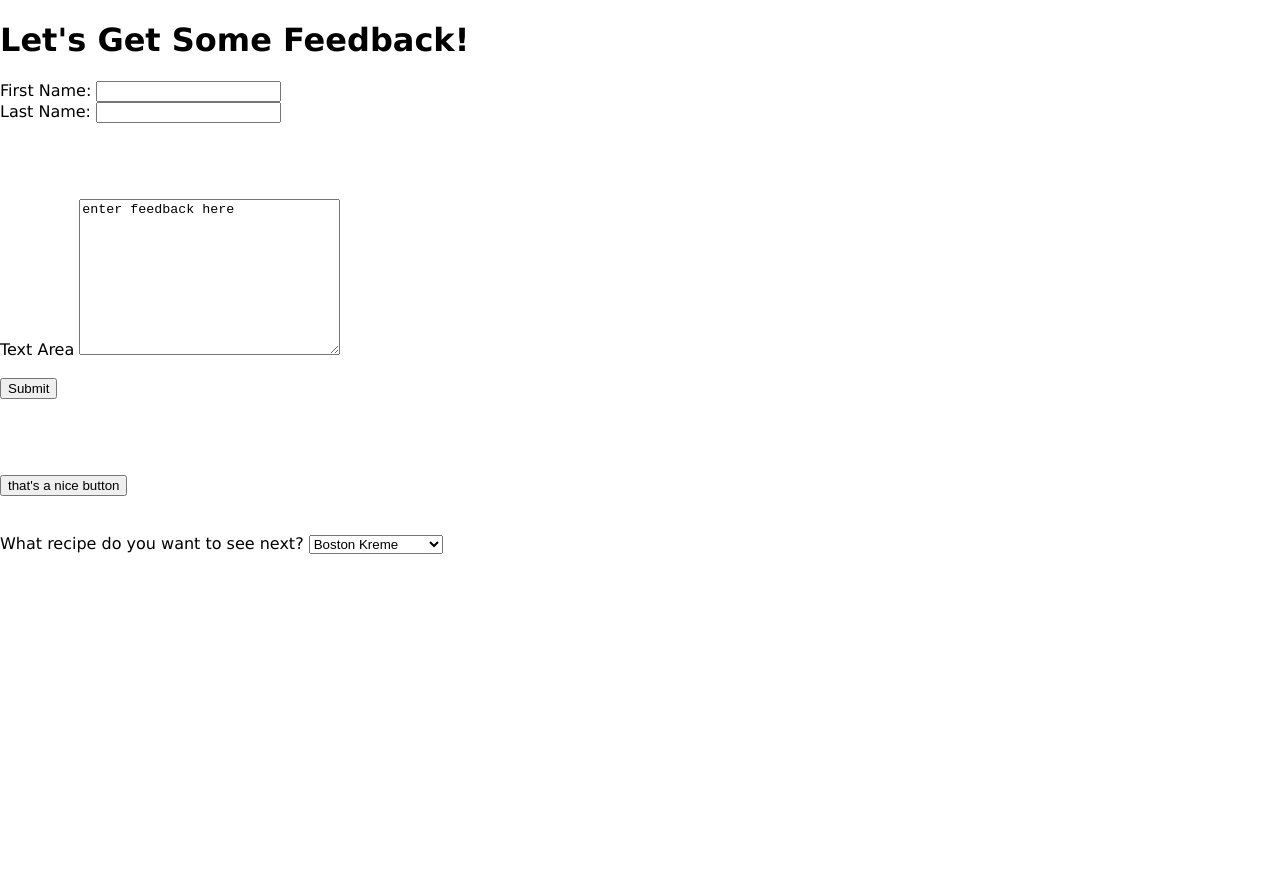
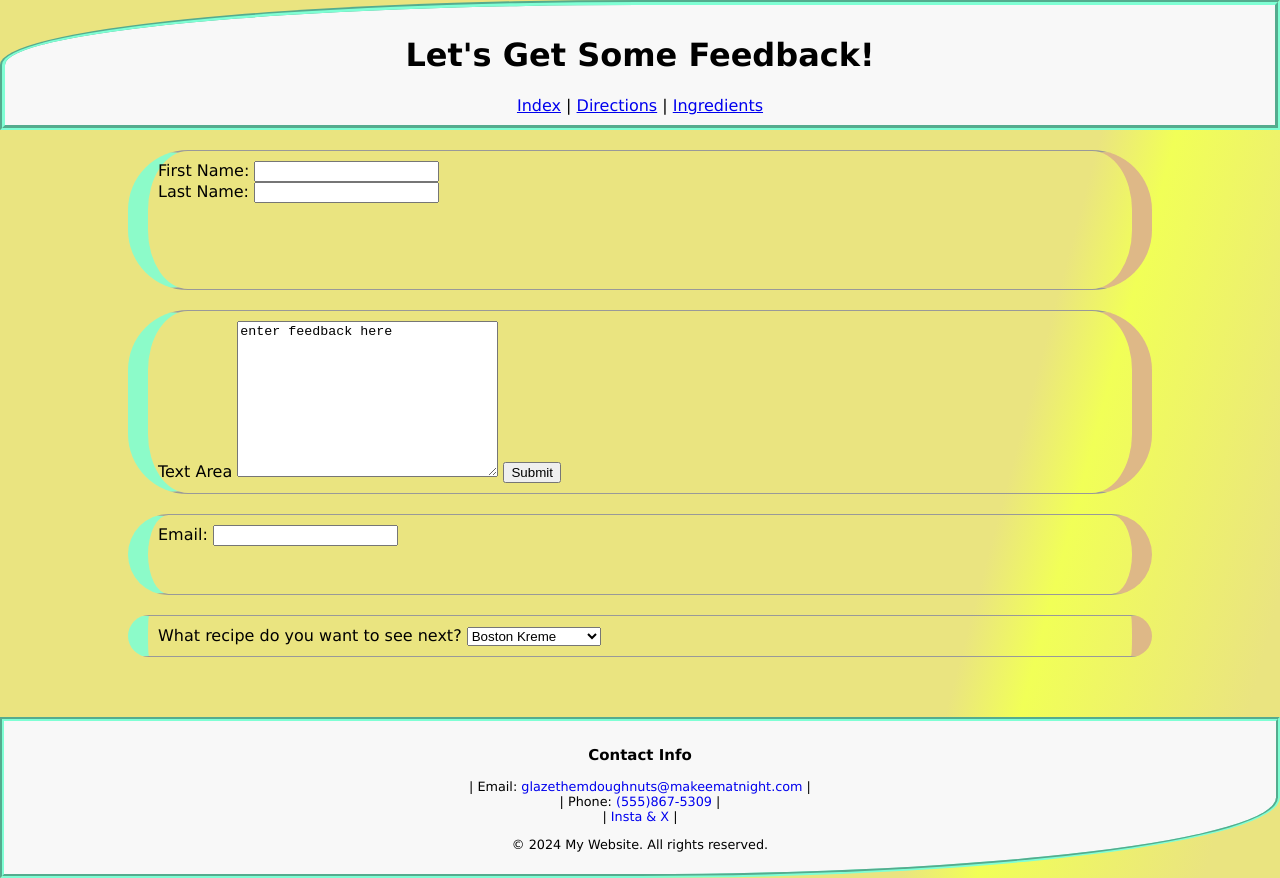
Before and after one commit to deanmastria/my_favorite_recipe, a plain HTML site: page form.html in a window 1280 px wide. Before the commit the page ends 800 px from the top, so only its background shows below. Drawn offline with Linux system fonts and the light colour scheme.

Commit message:
form page, compatability next

```diff
--- a/form.html
+++ b/form.html
@@ -5,25 +5,71 @@
     <meta name="viewport" content="width=device-width, initial-scale=1.0">
     <title>Document</title>
     <link rel="stylesheet" href="styles.css">
+    <style>
+        body {
+            font-family: Verdana, Geneva, Tahoma, sans-serif;
+            background: linear-gradient(105deg, #eae480 75%, #efff3ede 80%, #eae480 95%);
+            text-decoration-color: black;
+            font-size: 1em;
+        }
+        .container {
+            width: 80%;
+            margin: 0 auto;
+            padding: 20px;
+            border: px solid #ccc;
+        }
+        .container > div {
+            margin-bottom: 20px;
+            padding: 10px;
+            border: 1px solid #999;
+            border-radius: 60px;
+            border-inline-start-color: rgba(127, 255, 212, 0.87);
+            border-inline-width: 20px;
+            border-inline-end-color: burlywood;
+        }
+        header, footer {
+            background-color: #f8f8f8;
+            padding: 10px 0;
+            text-align: center;
+        }
+        footer {
+            margin-top: 20px;
+            font-size: 0.8em;
+        }
+    </style>
 </head>
 <body>
-    <H1>Let's Get Some Feedback!</H1>
-    <form action="some html">
-        <label for="firsname">First Name:</label>
-        <input type="FirstName" name="FirstName"><br>
-        <label for="Lastname">Last Name:</label>
-        <input type="Lastname" name="Lastname">
-    </form><br><br><br><br>
+    <header>
+        <H1>Let's Get Some Feedback!</H1>
+        <nav class="navbar">
+            <a href="index.html">Index</a> |
+            <a href="directions.html">Directions</a> |
+            <a href="ingredients.html">Ingredients</a>
+        </nav>
+    </header>
 
+<div class="container">
+    <div class="nameform">
+        <form action="some-html">
+            <label for="firsname">First Name:</label>
+            <input type="FirstName" name="FirstName"><br>
+            <label for="Lastname">Last Name:</label>
+            <input type="Lastname" name="Lastname">
+        </form><br><br><br><br>
+    </div>
+    <div class="textbox">
     <form>
         <label>Text Area</label>
             <textarea name="message" rows="10" cols="30">enter feedback here</textarea>
-            <br><br>
+
             <input type="submit">
-    </form><br><br><br><br>
-
-    <button> that's a nice button</button><br><br><br>
-
+    </form>
+</div>
+<div class="email">
+    <label for="email">Email:</label>
+    <input type="email" id="email" name="email"><br><br><br>
+</div>
+<div class="dropdown">
     <form>
         <label for="Donuts You Want Featured">What recipe do you want to see next?</label>
         <select id="Donuts">
@@ -33,6 +79,19 @@
             <option value="Blueberry Cake">Blueberry Cake</option>
         </select>
     </form>
+</div>
+</div>
+    <footer>
+        <div class="footerhead">
+            <h3>Contact Info</h3>
+        </div>
+            | Email: <a href=mailto:glazethemdoughnuts@makeematnight.com> glazethemdoughnuts@makeematnight.com</a> | <BR>
+                               | Phone: <a href=tel+5558675309> (555)867-5309</a> | <BR>
+                               | <a href="#social-media"> Insta & X</a> | <BR>
+                            </div>
+            <p>&copy; 2024 My Website. All rights reserved.</p>
+
+    </footer>
 
 </body>
 </html>
```
Also changed, not shown: index.html (+7 -5 lines).
